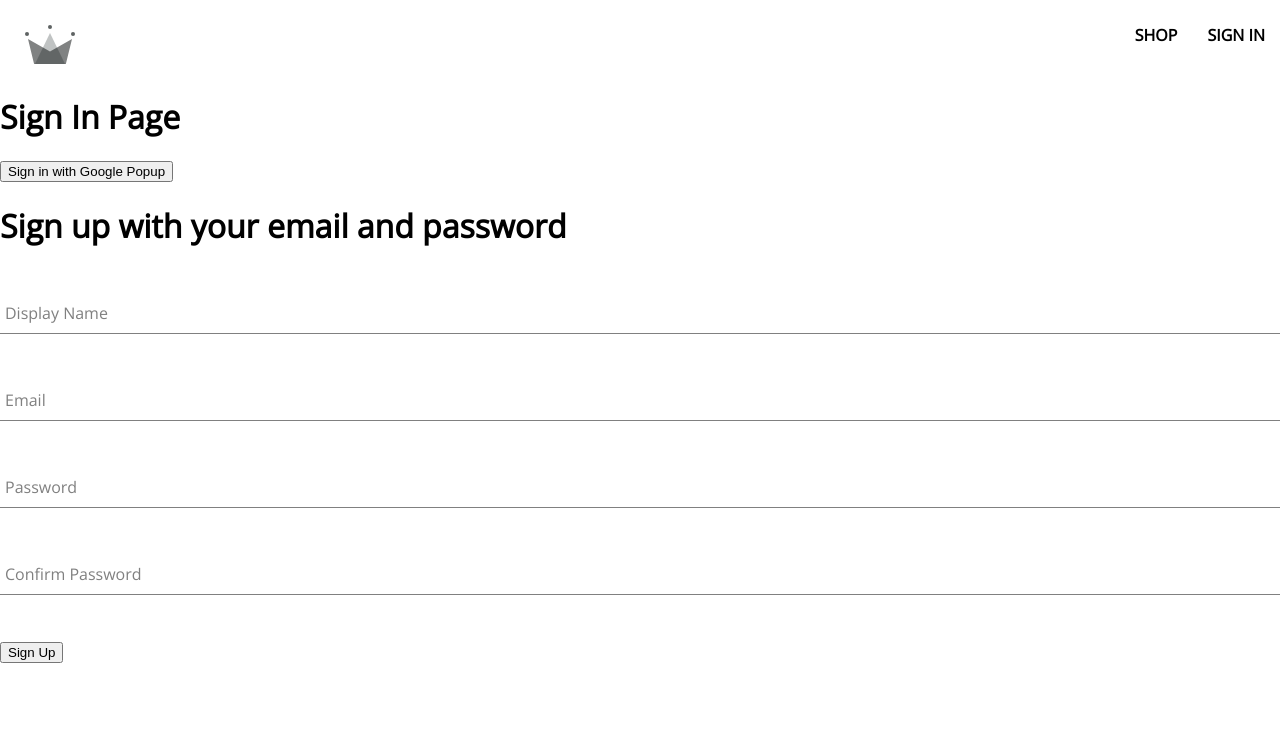
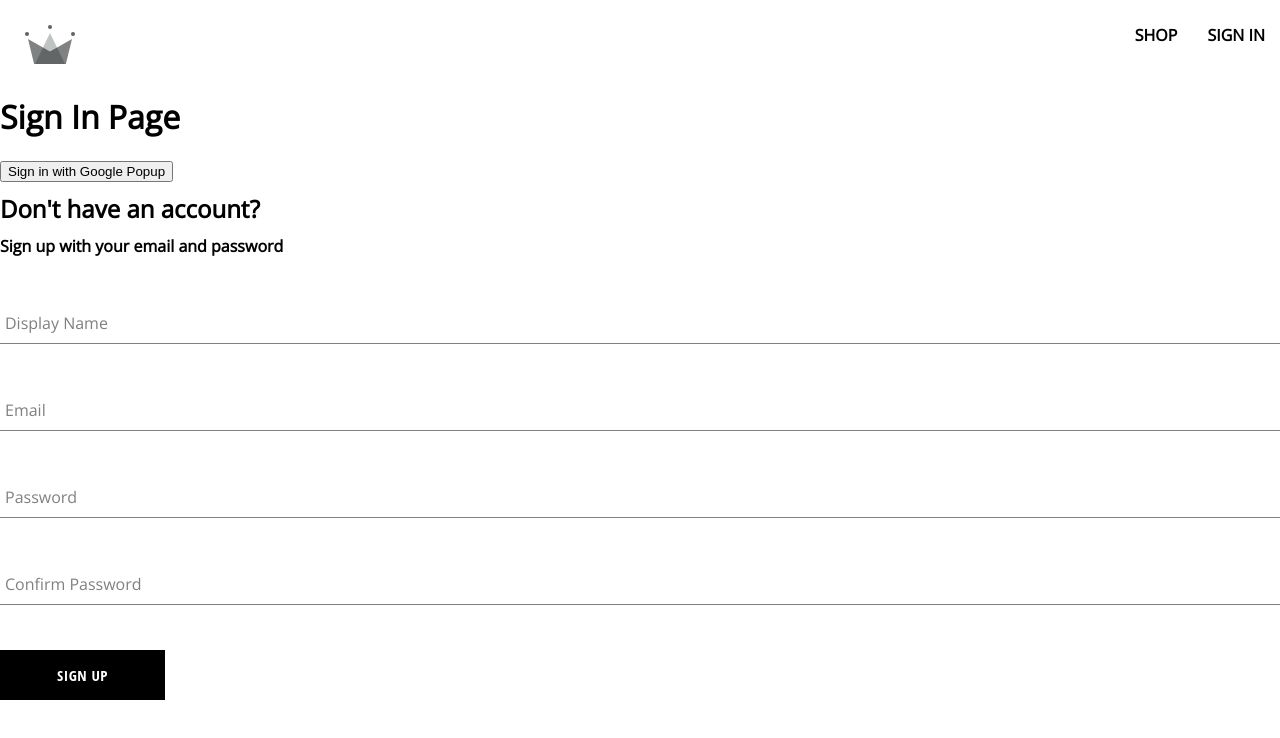
Before and after one commit to anant21/crwn-clothing, a React (Create React App) app: page /sign-in in a window 1280 px wide. Shown: the top 738 px of the page. Built offline with nearby package versions, Linux system fonts and the light colour scheme; a web font is replaced by a local one.

Commit message:
created button components and stylings

```diff
--- /dev/null
+++ b/src/components/button/button.component.jsx
@@ -0,0 +1,23 @@
+import "./button.styles.scss";
+
+// default
+// inverted
+// google sign in
+
+const BUTTON_TYPE_CLASSES = {
+  google: "google-sign-in",
+  inverted: "inverted",
+};
+
+const Button = ({ children, buttonType, ...otherProps }) => {
+  return (
+    <button
+      className={`button-container ${BUTTON_TYPE_CLASSES[buttonType]}`}
+      {...otherProps}
+    >
+      {children}
+    </button>
+  );
+};
+
+export default Button;
--- /dev/null
+++ b/src/components/button/button.styles.scss
@@ -0,0 +1,46 @@
+.button-container {
+  min-width: 165px;
+  width: auto;
+  height: 50px;
+  letter-spacing: 0.5px;
+  line-height: 50px;
+  padding: 0 35px 0 35px;
+  font-size: 15px;
+  background-color: black;
+  color: white;
+  text-transform: uppercase;
+  font-family: "Open Sans Condensed";
+  font-weight: bolder;
+  border: none;
+  cursor: pointer;
+  display: flex;
+  justify-content: center;
+
+  &:hover {
+    background-color: white;
+    color: black;
+    border: 1px solid black;
+  }
+
+  &.google-sign-in {
+    background-color: #4285f4;
+    color: white;
+
+    &:hover {
+      background-color: #357ae8;
+      border: none;
+    }
+  }
+
+  &.inverted {
+    background-color: white;
+    color: black;
+    border: 1px solid black;
+
+    &:hover {
+      background-color: black;
+      color: white;
+      border: none;
+    }
+  }
+}
--- a/src/components/sign-up-form/sign-up-form.component.jsx
+++ b/src/components/sign-up-form/sign-up-form.component.jsx
@@ -6,6 +6,10 @@
   createAuthUserWithEmailAndPassword,
   createUserDocumentFromAuth,
 } from "../../utils/firebase/firebase.utils";
+
+import "./singup-form.styles.scss";
+
+import Button from "../button/button.component";
 
 const defaultFormFields = {
   displayName: "",
@@ -56,7 +60,8 @@
 
   return (
     <div>
-      <h1>Sign up with your email and password</h1>
+      <h2>Don't have an account?</h2>
+      <span>Sign up with your email and password</span>
       <form onSubmit={handleSubmit}>
         {/* <label htmlFor="">Display Name</label>
         <input
@@ -103,7 +108,9 @@
           value={confirmPassword}
         />
 
-        <button type="submit">Sign Up</button>
+        <Button buttonType="" type="submit">
+          Sign Up
+        </Button>
       </form>
     </div>
   );
--- /dev/null
+++ b/src/components/sign-up-form/singup-form.styles.scss
@@ -0,0 +1,9 @@
+.sign-up-container {
+  display: flex;
+  flex-direction: column;
+  width: 380px;
+}
+
+h2 {
+  margin: 10px 0;
+}
```
